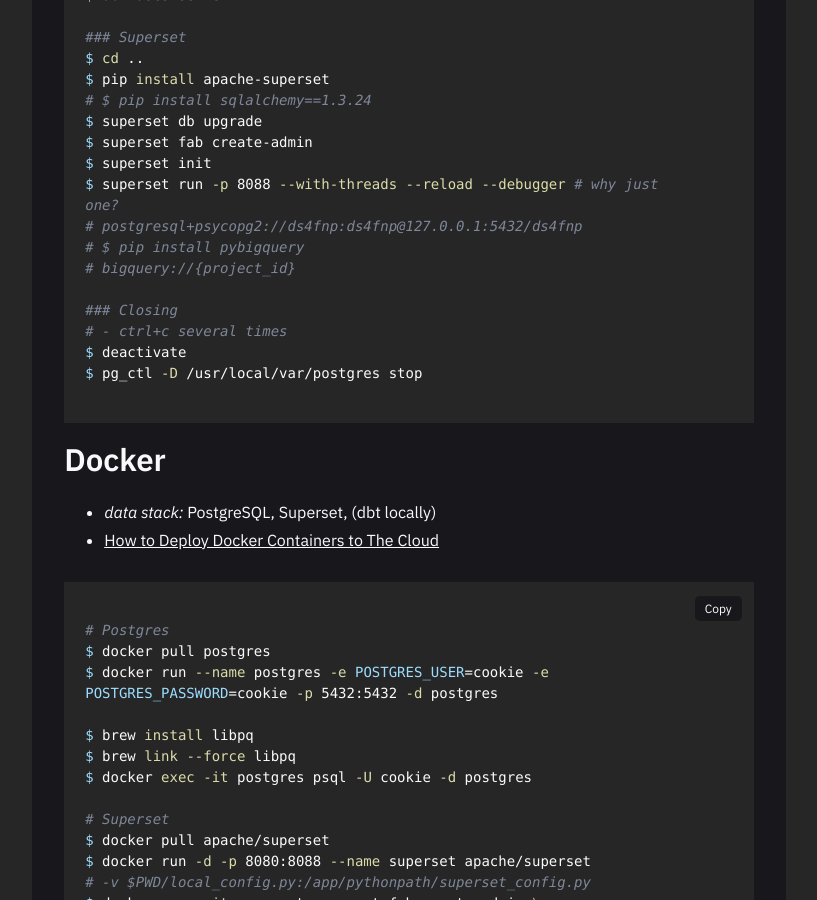
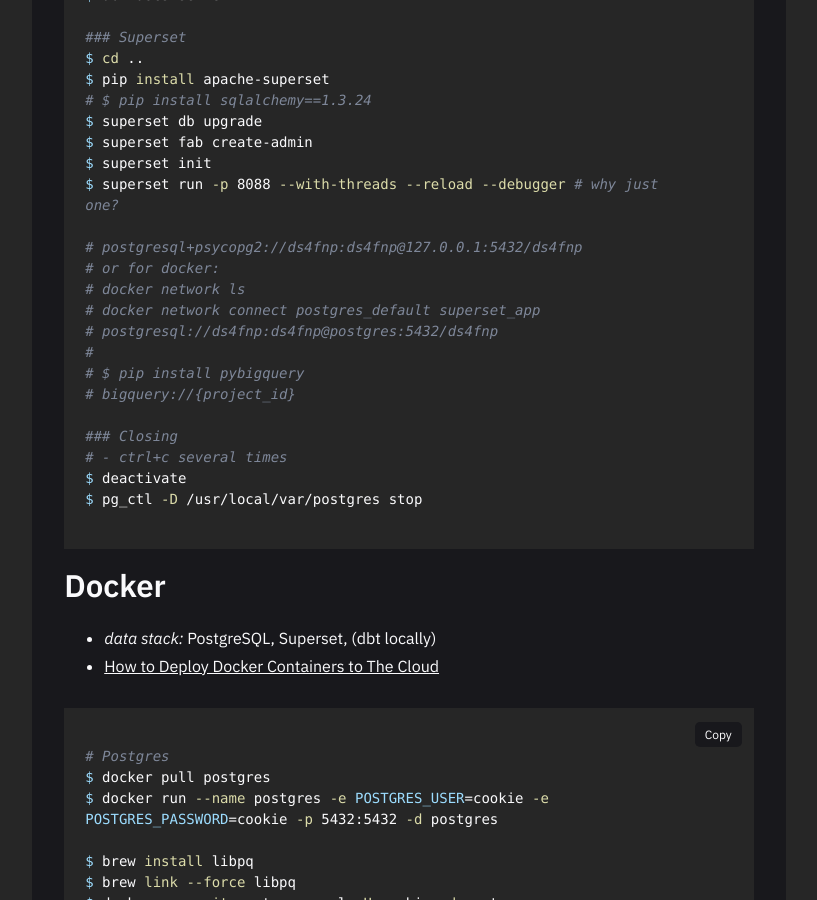
Before and after one commit to one-data-cookie/one-data-cookie.github.io, a Jekyll site: the page built from _notes/data-engineering/Build modern data stack.md, in a window 1280 px wide and 900 px high, scrolled down 8645 px. Shown: the whole window, without its empty margins (231-1048 px from the left). Built offline with Jekyll 4.4.1, drawn with Linux system fonts in a browser that asks for light colours; some of the changed text lies outside the part shown.

Commit message:
Sync notes and files as of 2025-01-13 19:27:33 UTC

```diff
--- a/_notes/data-engineering/Build modern data stack.md
+++ b/_notes/data-engineering/Build modern data stack.md
@@ -303,7 +303,13 @@
 $ superset fab create-admin
 $ superset init
 $ superset run -p 8088 --with-threads --reload --debugger # why just one?
+
 # postgresql+psycopg2://ds4fnp:ds4fnp@127.0.0.1:5432/ds4fnp
+# or for docker:
+# docker network ls
+# docker network connect postgres_default superset_app
+# postgresql://ds4fnp:ds4fnp@postgres:5432/ds4fnp
+#
 # $ pip install pybigquery
 # bigquery://{project_id}
 
```
Also changed, not shown: other parts of _notes/data-engineering/Build modern data stack.md (+1 -1 lines).
